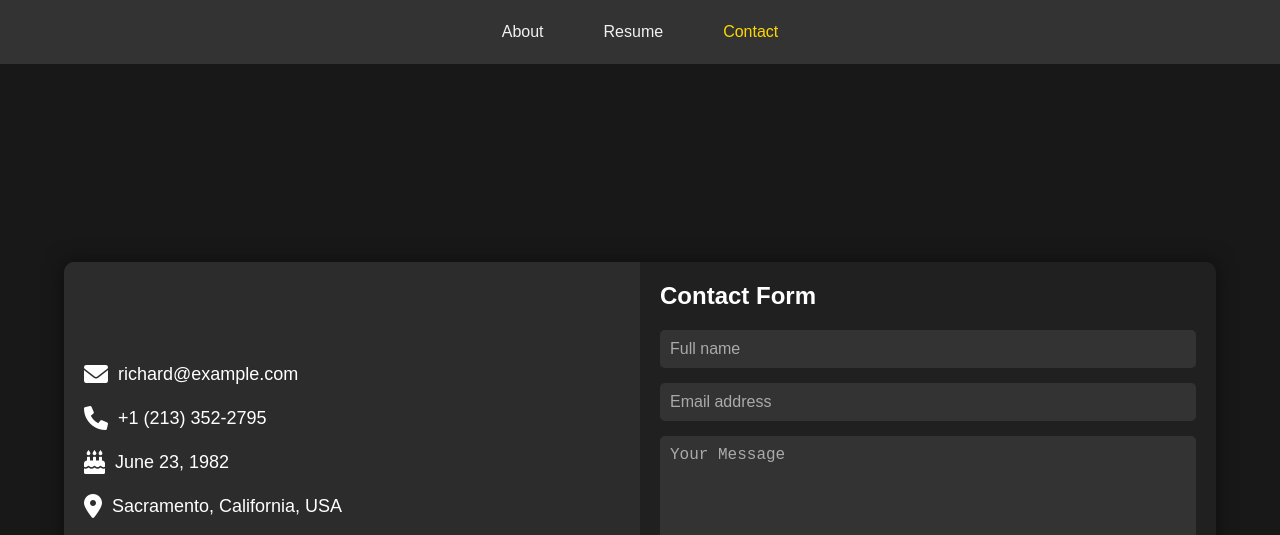
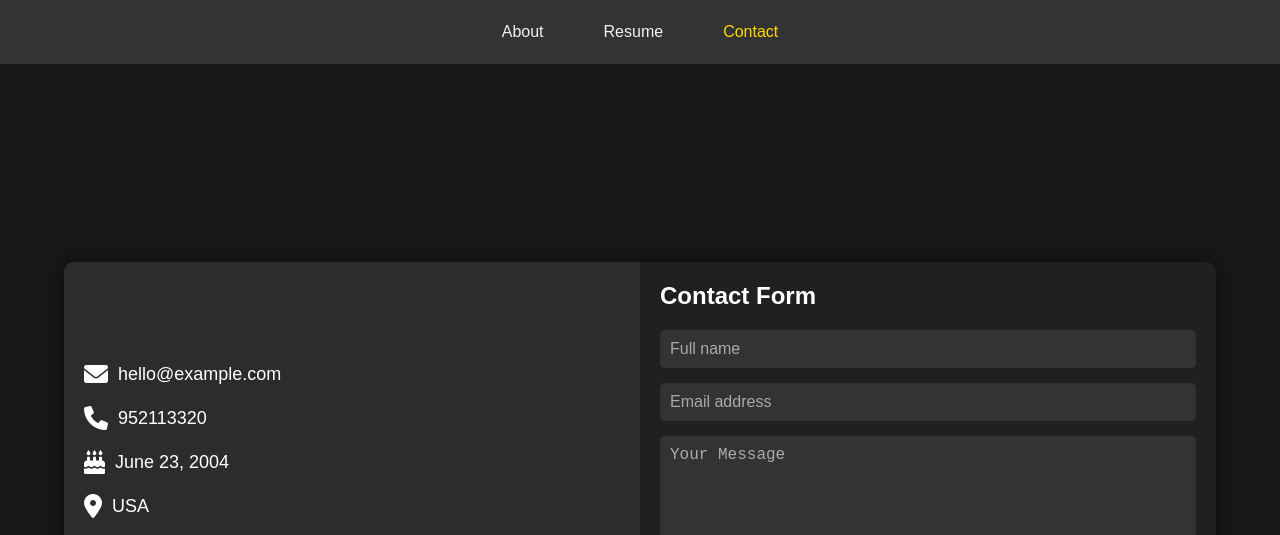
Before and after one commit to PunitChawla/Amit, a plain HTML site: page contact.html in a window 1280 px wide. Shown: the top 535 px of the page. Drawn offline with Linux system fonts and the light colour scheme.

Commit message:
chage some data of files

```diff
--- a/contact.html
+++ b/contact.html
@@ -28,19 +28,19 @@
         <div class="contact-info">
             <div class="info-item">
                 <i class="fas fa-envelope"></i>
-                <p>richard@example.com</p>
+                <p>hello@example.com</p>
             </div>
             <div class="info-item">
                 <i class="fas fa-phone"></i>
-                <p>+1 (213) 352-2795</p>
+                <p>952113320</p>
             </div>
             <div class="info-item">
                 <i class="fas fa-birthday-cake"></i>
-                <p>June 23, 1982</p>
+                <p>June 23, 2004</p>
             </div>
             <div class="info-item">
                 <i class="fas fa-map-marker-alt"></i>
-                <p>Sacramento, California, USA</p>
+                <p> USA</p>
             </div>
             <div class="social-media">
                 <a href="#"><i class="fab fa-facebook-f"></i></a>
```
Also changed, not shown: resume.html (+3 -3 lines), index.html (line endings or trailing spaces).
